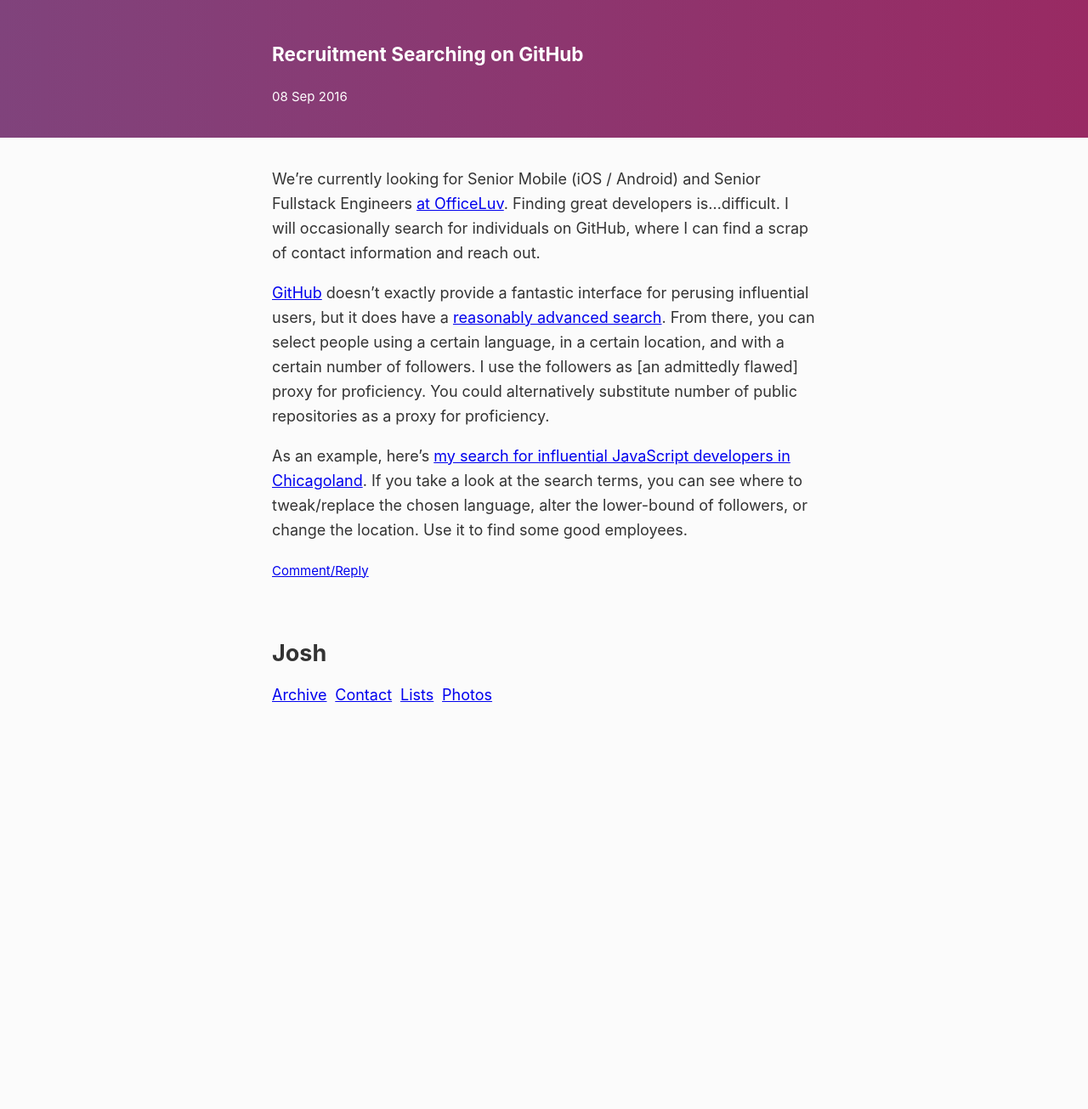
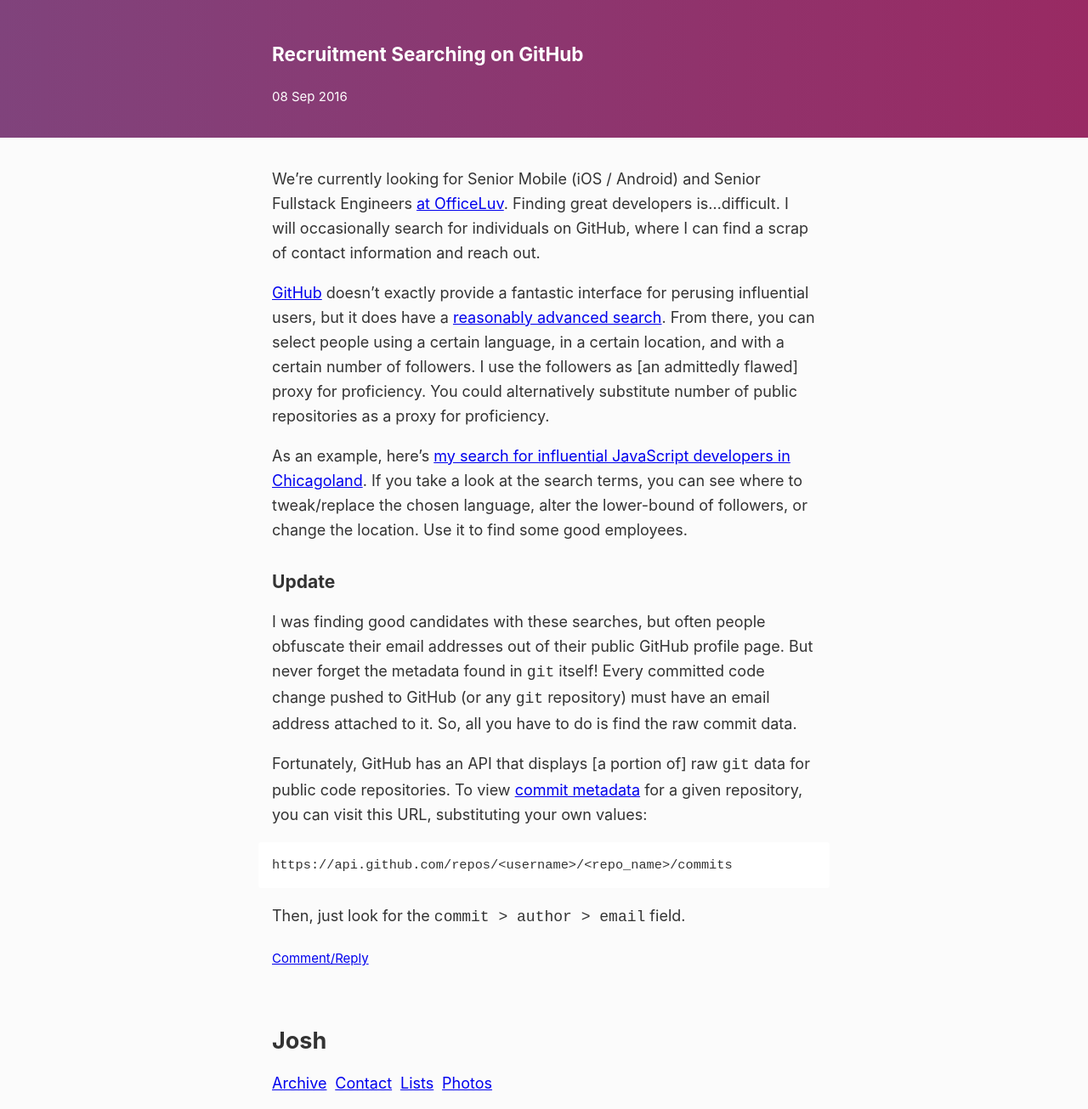
Before and after one commit to joshbeckman/andjosh.github.io, a Jekyll site: the page built from _posts/2016-09-08-recruitment-searching-on-github.md, in a window 1280 px wide. Shown: the whole page at 85% size. Built offline with Jekyll 4.4.1, drawn with Linux system fonts in a browser that asks for light colours; before the commit the page ends 900 px from its top, so only the background shows below that.

Commit message:
Add tip to find GitHub email addresses

```diff
--- a/_posts/2016-09-08-recruitment-searching-on-github.md
+++ b/_posts/2016-09-08-recruitment-searching-on-github.md
@@ -7,3 +7,17 @@
 [GitHub](//github.com) doesn't exactly provide a fantastic interface for perusing influential users, but it does have a [reasonably advanced search](//github.com/search/advanced). From there, you can select people using a certain language, in a certain location, and with a certain number of followers. I use the followers as [an admittedly flawed] proxy for proficiency. You could alternatively substitute number of public repositories as a proxy for proficiency.
 
 As an example, here's [my search for influential JavaScript developers in Chicagoland](https://github.com/search?utf8=✓&q=location%3AChicago+location%3AIL+followers%3A%3E15+language%3AJavaScript&type=Users&ref=searchresults). If you take a look at the search terms, you can see where to tweak/replace the chosen language, alter the lower-bound of followers, or change the location. Use it to find some good employees.
+
+### Update
+
+I was finding good candidates with these searches, but often people obfuscate their email addresses out of their public GitHub profile page. But never forget the metadata found in `git` itself! Every committed code change pushed to GitHub (or any `git` repository) must have an email address attached to it. So, all you have to do is find the raw commit data.
+
+Fortunately, GitHub has an API that displays [a portion of] raw `git` data for public code repositories. To view [commit metadata][1] for a given repository, you can visit this URL, substituting your own values:
+
+~~~
+https://api.github.com/repos/<username>/<repo_name>/commits
+~~~
+
+Then, just look for the `commit > author > email` field.
+
+[1]: https://developer.github.com/v3/git/commits/
```
